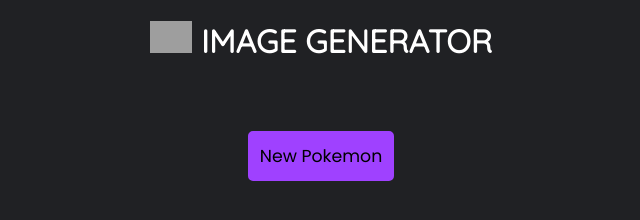
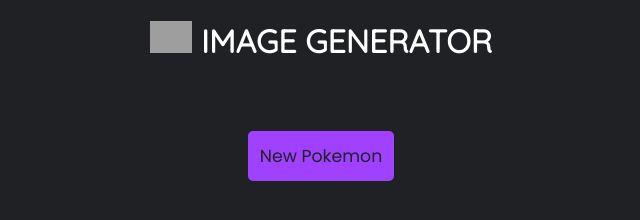
Before and after one commit to Abhiroop25902/pokemon-image-generator, a plain HTML site: page index.html in a window 1280 px wide. Shown: the full height of the page, 319-959 px from the left. Drawn offline with Linux system fonts and the light colour scheme; no server answers; grey boxes are pictures that could not be loaded.

Commit message:
fix: fixed ios button being blue

```diff
--- a/styles.css
+++ b/styles.css
@@ -15,7 +15,7 @@ body {
     padding: 10px 10px 10px 10px;
 }
 
-#pokemon-image{
+#pokemon-image {
     width: 100%;
     max-width: 475px;
 }
@@ -42,6 +42,7 @@ body {
     border: 2px solid #9f41ff;
     background-color: #9f41ff;
     transition: all 0.5s ease-in-out;
+    color: #202124;
 }
 
 #next-pokemon:hover {
```
